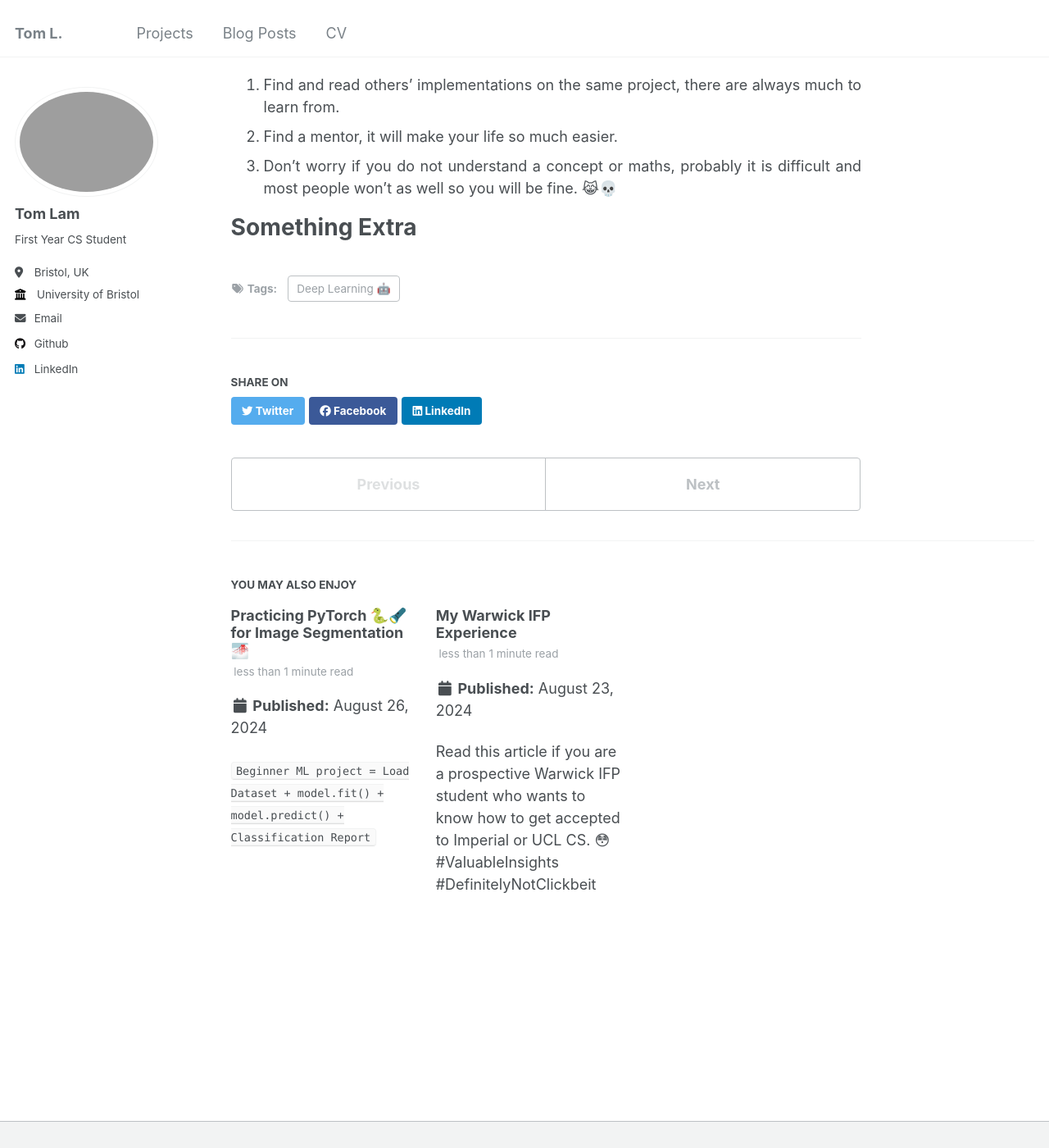
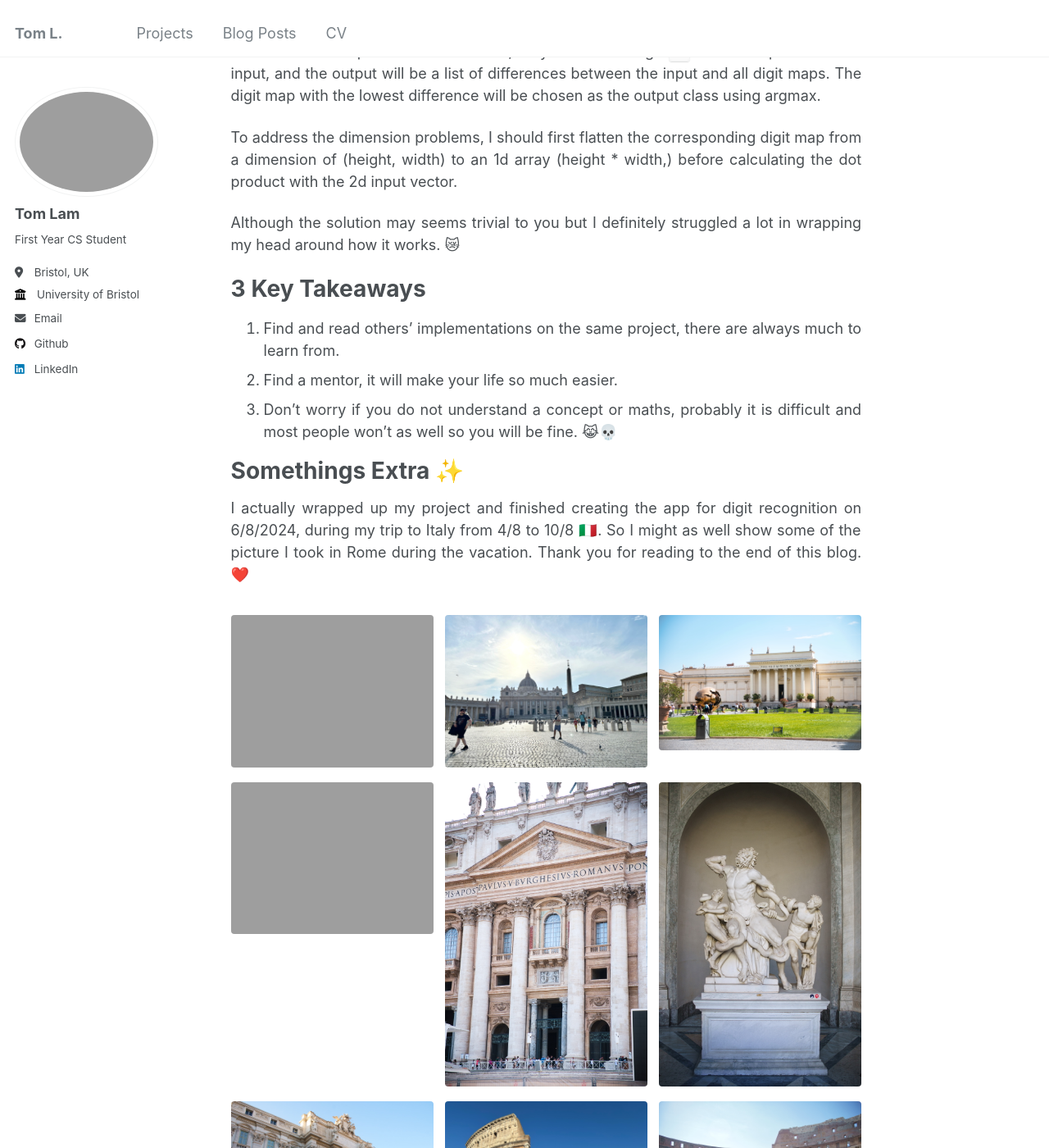
Before and after one commit to T0mLam/t0mlam.github.io, a Jekyll site: the page built from _posts/2024-08-22-my-first-ml-project.md, in a window 1280 px wide and 1400 px high, scrolled down 10665 px. Shown: the whole window at 82% size. Built offline with Jekyll 4.4.1, drawn with Linux system fonts in a browser that asks for light colours; formulas are drawn with MathJax 3; comment, search, counter and statistics services are not loaded; some of the changed text lies outside the part shown.

Commit message:
update My first ML project

```diff
--- a/_includes/giscus.html
+++ b/_includes/giscus.html
@@ -1,11 +1,10 @@
 {% include base_path %}
 
-<section class="giscus-comments">
-    <script src="https://giscus.app/client.js"
+<script src="https://giscus.app/client.js"
         data-repo="T0mLam/t0mlam.github.io"
-        data-repo-id="843065679"
+        data-repo-id="R_kgDOMkApTw"
         data-category="Announcements"
-        data-category-id="DIC_kwDOEdxynM4CThkc"
+        data-category-id="DIC_kwDOMkApT84Ch93q"
         data-mapping="pathname"
         data-strict="0"
         data-reactions-enabled="1"
@@ -13,16 +12,7 @@
         data-input-position="bottom"
         data-theme="light"
         data-lang="en"
-        data-loading="lazy"
         crossorigin="anonymous"
         async>
-    </script>
-    <noscript>Please enable JavaScript to view the comments.</noscript>
-</section>
-
-<style>
-    .giscus-comments {
-        transform: translateY(25px);
-        margin: 25px;
-    }
-</style>
+</script>
+<noscript>Please enable JavaScript to view the comments.</noscript>
--- a/_layouts/single.html
+++ b/_layouts/single.html
@@ -45,6 +45,13 @@ layout: default
       {% endunless %}
 
       <section class="page__content" itemprop="text">
+        {% if page.toc %}
+            <nav class="toc">
+              <header><h4 class="nav__title"><i class="fas fa-{{ page.toc_icon | default: 'align-justify' }}"></i> {{ page.toc_label | default: site.data.ui-text[site.locale].toc_label | default: "On this page" }}</h4></header>
+              {% include toc.html sanitize=true html=content h_min=1 h_max=1 class="toc__menu" %}
+            </nav>
+        {% endif %}
+
         {{ content }}
 
         {% if page.citation and page.paperurl and page.slidesurl %}
@@ -69,13 +76,20 @@ layout: default
         {% include page__taxonomy.html %}
       </footer>
 
+      {% if site.comments.giscus.enabled and page.comments %}
+        <div class="container">
+          <div class="row">
+            <div class="col col-12">
+              {% include giscus.html %}
+            </div>
+          </div>
+        </div>
+      {% endif %}
+
       {% if page.share %}{% include social-share.html %}{% endif %}
 
-      {% if site.comments.giscus.enabled %}
-        {% include giscus.html %}
-      {% endif %}
+      {% include post_pagination.html %}
 
-      {% include post_pagination.html %}
     </div>
 
     {% if site.comments.provider and page.comments %}
--- a/_posts/2024-08-22-my-first-ml-project.md
+++ b/_posts/2024-08-22-my-first-ml-project.md
@@ -1,9 +1,56 @@
 ---
-title: 'My First ML Project 👨🏻‍💻🤖 (sort of)'
-date: 2024-08-22
+title: 'My First ML Project 👨🏻‍💻🤖'
+date: 2024-08-27
 permalink: /posts/2024/08/my-first-ml-project/
+toc: true
+toc_sticky: true
 tags:
   - Deep Learning 🤖
+gallery:
+  - url: blogs/my-first-ml-project/italy_trip/st_peters_basilica.jpg
+    image_path: blogs/my-first-ml-project/italy_trip/st_peters_basilica.jpg
+    title: "The interior of St. Peter's Basilica"
+    alt: "The interior of St. Peter's Basilica"
+
+  - url: blogs/my-first-ml-project/italy_trip/vatican.jpeg
+    image_path: blogs/my-first-ml-project/italy_trip/vatican.jpeg
+    title: "The view of the Vatican City"
+    alt: "The view of the Vatican City"
+
+  - url: blogs/my-first-ml-project/italy_trip/sphere_within_sphere.jpg
+    image_path: blogs/my-first-ml-project/italy_trip/sphere_within_sphere.jpg
+    title: "Sphere within a Sphere at the Vatican Museums"
+    alt: "Sphere within a Sphere at the Vatican Museums"
+
+  - url: blogs/my-first-ml-project/italy_trip/view_from_orange_garden.jpg
+    image_path: blogs/my-first-ml-project/italy_trip/view_from_orange_garden.jpg
+    title: "The sunset from the Orange Garden"
+    alt: "The sunset from the Orange Garden"
+
+  - url: blogs/my-first-ml-project/italy_trip/st_peters_basilica_main_entrance.jpg
+    image_path: blogs/my-first-ml-project/italy_trip/st_peters_basilica_main_entrance.jpg
+    title: "The main entrance of St. Peter's Basilica"
+    alt: "The main entrance of St. Peter's Basilica"
+
+  - url: blogs/my-first-ml-project/italy_trip/laocoon.jpg
+    image_path: blogs/my-first-ml-project/italy_trip/laocoon.jpg
+    title: "The statue of Laocoön and His Sons at the Vatican Museums"
+    alt: "The statue of Laocoön and His Sons at the Vatican Museums"
+
+  - url: blogs/my-first-ml-project/italy_trip/trevi_fountain.jpg
+    image_path: blogs/my-first-ml-project/italy_trip/trevi_fountain.jpg
+    title: "The Trevi Fountain"
+    alt: "The Trevi Fountain"
+
+  - url: blogs/my-first-ml-project/italy_trip/colosseum.jpg
+    image_path: blogs/my-first-ml-project/italy_trip/colosseum.jpg
+    title: "The Colosseum"
+    alt: "The Colosseum"
+
+  - url: blogs/my-first-ml-project/italy_trip/inside_colosseum.jpg
+    image_path: blogs/my-first-ml-project/italy_trip/inside_colosseum.jpg
+    title: "Inside the Colosseum"
+    alt: "Inside the Colosseum"
 ---
 
 It is about everything interesting and challenging during the process of building my [LeNet-5 From Scratch](https://t0mlam.github.io/projects/) project. Please lower your expectation before clicking in. 😬🫣
@@ -206,4 +253,8 @@ Although the solution may seems trivial to you but I definitely struggled a lot
 2. Find a mentor, it will make your life so much easier.
 3. Don't worry if you do not understand a concept or maths, probably it is difficult and most people won't as well so you will be fine. 😹💀
 
-# Something Extra
+# Somethings Extra ✨
+
+I actually wrapped up my project and finished creating the app for digit recognition on 6/8/2024, during my trip to Italy from 4/8 to 10/8 🇮🇹. So I might as well show some of the picture I took in Rome during the vacation. Thank you for reading to the end of this blog. ❤️
+
+{% include gallery %}
--- a/_sass/_navigation.scss
+++ b/_sass/_navigation.scss
@@ -380,6 +380,7 @@
   border: 1px solid $border-color;
   border-radius: $border-radius;
   box-shadow: $box-shadow;
+  margin-bottom: 25px;
 
   .nav__title {
     color: #fff;
```
Also changed, not shown: _pages/about.md (+1 -0 lines), images/blogs/my-first-ml-project/italy_trip/colosseum.JPG (added), images/blogs/my-first-ml-project/italy_trip/inside_colosseum.JPG (added), images/blogs/my-first-ml-project/italy_trip/laocoon.JPG (added), images/blogs/my-first-ml-project/italy_trip/sphere_within_sphere.JPG (added), images/blogs/my-first-ml-project/italy_trip/st_peters_basilica_main_entrance.JPG (added), images/blogs/my-first-ml-project/italy_trip/trevi_fountain.JPG (added), images/blogs/my-first-ml-project/italy_trip/vatican.jpeg (added), 2 other files.
